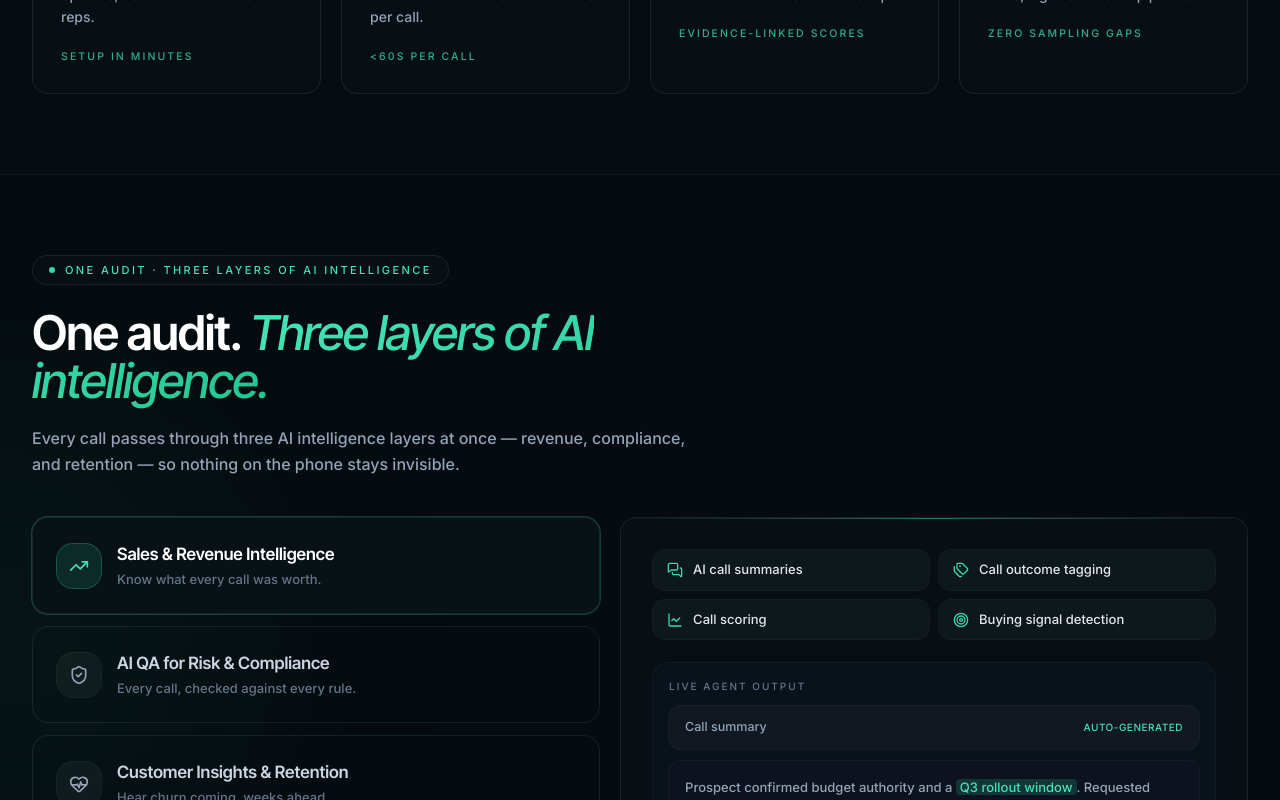
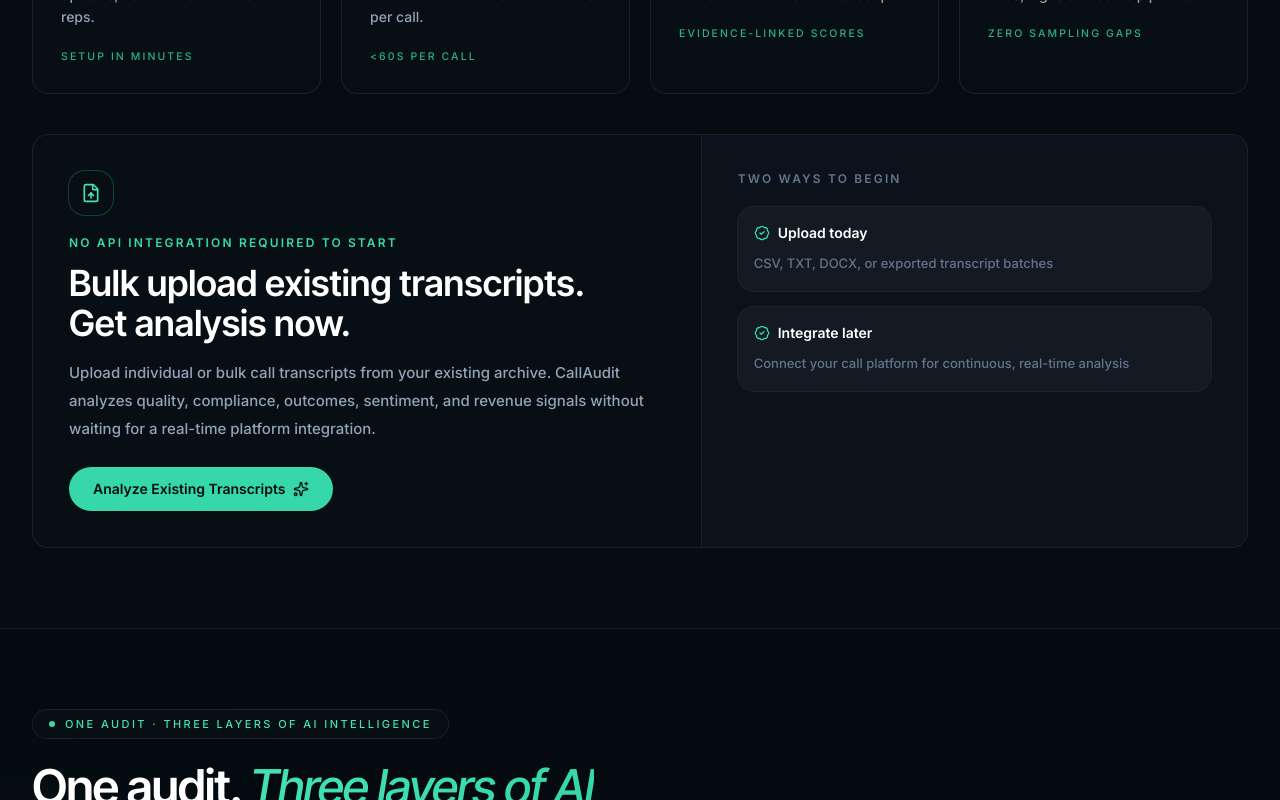
Before and after one commit to kamlesh1089/callaudit.co, a React (Vite) app: page / in a window 1280 px wide. Shown: the part 2600-3400 px from the top of the page. Built offline with nearby package versions, Linux system fonts and the light colour scheme.

Commit message:
Separate bulk upload and embedded contact sections

```diff
--- a/src/sections/CTA.tsx
+++ b/src/sections/CTA.tsx
@@ -1,4 +1,4 @@
-import { BadgeCheck, FileUp, Plug } from 'lucide-react'
+import { BadgeCheck } from 'lucide-react'
 import { Reveal } from '@/components/reveal'
 import { EmbeddedLeadForm } from '@/components/lead-form'
 
@@ -7,32 +7,26 @@
     <section id="contact" className="relative scroll-mt-24 overflow-hidden border-t border-white/[0.05]">
       <div className="pointer-events-none absolute inset-0 bg-grid opacity-35 mask-fade-b" />
       <div className="pointer-events-none absolute left-1/2 top-1/2 h-[340px] w-[680px] -translate-x-1/2 -translate-y-1/2 rounded-full bg-mint-500/[0.08] blur-[140px]" />
-      <div className="relative mx-auto max-w-6xl px-5 py-20 sm:px-8 lg:py-28">
+      <div className="relative mx-auto max-w-6xl px-5 py-16 sm:px-8 lg:py-20">
         <Reveal>
           <div className="overflow-hidden rounded-[32px] border border-white/[0.09] bg-ink-50/75 shadow-2xl shadow-black/20 backdrop-blur-sm">
             <div className="grid lg:grid-cols-[0.92fr_1.08fr]">
               <div className="flex flex-col justify-between border-b border-white/[0.08] p-7 sm:p-10 lg:border-b-0 lg:border-r lg:p-12">
                 <div>
-                  <p className="text-xs font-semibold uppercase tracking-[0.2em] text-mint-400">Start with your real calls</p>
+                  <p className="text-xs font-semibold uppercase tracking-[0.2em] text-mint-400">Contact Us</p>
                   <h2 className="mt-5 max-w-lg font-display text-4xl font-semibold leading-[1.06] tracking-tight text-white sm:text-5xl">
-                    Audit your first 100 calls.
+                    Your next 100 calls are already talking. <span className="font-serif font-normal italic text-gradient">Audit all of them.</span>
                   </h2>
-                  <p className="mt-5 max-w-md text-[16px] font-medium leading-7 text-slate-400">
-                    Upload transcripts you already have. We’ll return evidence-linked insights—without waiting for an integration.
+                  <h3 className="mt-6 text-xl font-semibold text-white">Start with conversations you already have.</h3>
+                  <p className="mt-4 max-w-md text-[16px] font-medium leading-7 text-slate-400">
+                    Share your details and we’ll help you plan a first transcript audit. No real-time integration is required to begin.
                   </p>
-                  <div className="mt-8 space-y-3">
-                    <div className="flex items-center gap-3 text-sm font-medium text-slate-200">
-                      <span className="flex h-9 w-9 items-center justify-center rounded-full bg-mint-500/10 text-mint-400"><FileUp className="h-4 w-4" /></span>
-                      Upload transcripts today
-                    </div>
-                    <div className="flex items-center gap-3 text-sm font-medium text-slate-200">
-                      <span className="flex h-9 w-9 items-center justify-center rounded-full bg-white/[0.04] text-slate-400"><Plug className="h-4 w-4" /></span>
-                      Connect your platform later
-                    </div>
-                  </div>
+                  <p className="mt-4 max-w-md text-[16px] font-medium leading-7 text-slate-400">
+                    Connect your call platform and watch AI agents score, tag, and evidence-link your first calls — in minutes, not months.
+                  </p>
                 </div>
                 <div className="mt-10 flex flex-wrap gap-x-5 gap-y-2 border-t border-white/[0.07] pt-6">
-                  {['No credit card', 'Setup in minutes'].map((text) => (
+                  {['Free audit of real calls', 'No credit card', 'Setup in minutes'].map((text) => (
                     <span key={text} className="flex items-center gap-1.5 text-xs font-medium text-slate-500">
                       <BadgeCheck className="h-3.5 w-3.5 text-mint-500" />{text}
                     </span>
--- a/src/sections/HowItWorks.tsx
+++ b/src/sections/HowItWorks.tsx
@@ -1,5 +1,6 @@
-import { BadgeCheck, Plug, ScanSearch, Zap } from 'lucide-react'
+import { BadgeCheck, FileUp, Plug, ScanSearch, Sparkles, Zap } from 'lucide-react'
 import { Eyebrow, Reveal } from '@/components/reveal'
+import { LeadFormButton } from '@/components/lead-form'
 
 const STEPS = [
   {
@@ -79,6 +80,37 @@
           ))}
         </div>
 
+        <Reveal delay={0.12}>
+          <div className="mt-10 grid overflow-hidden rounded-2xl card-line bg-ink-50/90 lg:grid-cols-[1.1fr_0.9fr]">
+            <div className="p-6 sm:p-8 lg:p-9">
+              <span className="inline-flex h-11 w-11 items-center justify-center rounded-xl bg-mint-500/12 ring-1 ring-mint-400/25">
+                <FileUp className="h-5 w-5 text-mint-300" />
+              </span>
+              <p className="mt-5 text-xs font-semibold uppercase tracking-[0.18em] text-mint-400">No API integration required to start</p>
+              <h3 className="mt-3 max-w-xl font-display text-3xl font-semibold text-white sm:text-4xl">Bulk upload existing transcripts. Get analysis now.</h3>
+              <p className="mt-4 max-w-2xl text-[15px] font-medium leading-7 text-slate-400">
+                Upload individual or bulk call transcripts from your existing archive. CallAudit analyzes quality, compliance, outcomes, sentiment, and revenue signals without waiting for a real-time platform integration.
+              </p>
+              <LeadFormButton className="mt-6 inline-flex items-center gap-2 rounded-full bg-mint-400 px-6 py-3 text-sm font-semibold text-ink transition hover:bg-mint-300">
+                Analyze Existing Transcripts <Sparkles className="h-4 w-4" />
+              </LeadFormButton>
+            </div>
+            <div className="border-t border-white/[0.06] bg-ink-100/70 p-6 sm:p-8 lg:border-l lg:border-t-0 lg:p-9">
+              <p className="text-xs font-semibold uppercase tracking-[0.18em] text-slate-500">Two ways to begin</p>
+              <div className="mt-5 space-y-4">
+                {[
+                  ['Upload today', 'CSV, TXT, DOCX, or exported transcript batches'],
+                  ['Integrate later', 'Connect your call platform for continuous, real-time analysis'],
+                ].map(([title, body]) => (
+                  <div key={title} className="rounded-xl bg-white/[0.035] p-4 ring-1 ring-white/[0.07]">
+                    <div className="flex items-center gap-2 text-sm font-semibold text-white"><BadgeCheck className="h-4 w-4 text-mint-400" />{title}</div>
+                    <p className="mt-2 text-[13px] font-medium leading-6 text-slate-500">{body}</p>
+                  </div>
+                ))}
+              </div>
+            </div>
+          </div>
+        </Reveal>
       </div>
     </section>
   )
```
